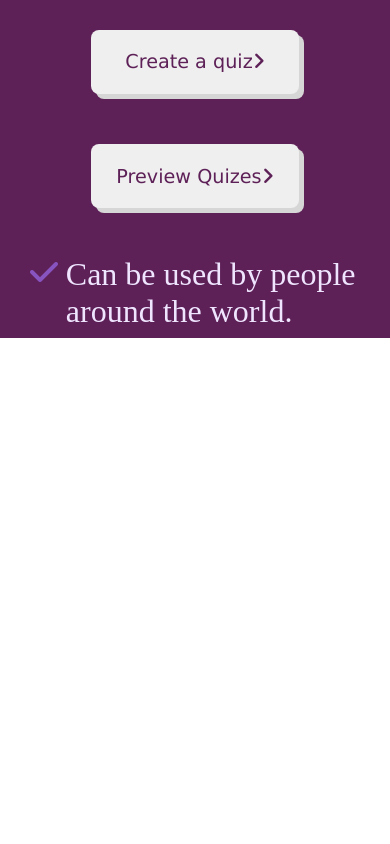
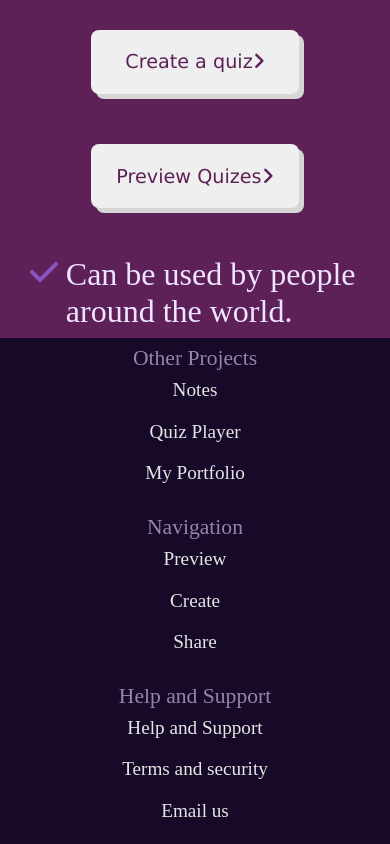
Before and after one commit to Wannacryy24/QuizMaker, a website built with Vite: page index.html in a window 390 px wide. Shown: the part 650-1494 px from the top of the page. Before the commit the page ends 988 px from the top, so only its background shows below. Built offline with nearby package versions, Linux system fonts and the light colour scheme; a web font is replaced by a local one.

Commit message:
added footer section

```diff
--- a/createQuiz.js
+++ b/createQuiz.js
@@ -13,7 +13,7 @@ export function createQuizClicked() {
                     <li class='home'>Home</li>
                     <li class='template'>Templates</li>
                     <li class='share'>share</li>
-                    <li class='defaultQuizes'>Aboutz</li>
+                    <li class='defaultQuizes'>About</li>
                 </ul>
             </div>
             <div class="rightHeaderDiv">
--- a/landingPage.js
+++ b/landingPage.js
@@ -32,8 +32,33 @@ export function landingFrontPage() {
                 <p class='usedBy'><i class="fa-solid fa-check"></i>Can be used by people around the world.</p>
             </div>
         </div>
+        <footer>
+        <div>
+            <span class='fs'>Other Projects</span>
+            <ul class='footerUl'>
+                <li>Notes</li>
+                <li>Quiz Player</li>
+                <li>My Portfolio</li>
+            </ul>
+        </div>
+        <div>
+            <span class='fs'>Navigation</span>
+            <ul class='footerUl'>
+                <li>Preview</li>
+                <li>Create</li>
+                <li>Share</li>
+            </ul>
+        </div>
+        <div>
+            <span class='fs'>Help and Support</span>
+            <ul class='footerUl'>
+                <li>Help and Support</li>
+                <li>Terms and security</li>
+                <li>Email us</li>
+            </ul>
+        </div>
+        </footer>
     `;
-
     document.querySelector(".createBtn").addEventListener("click", () => navigate('/create'));
     document.querySelector(".template").addEventListener("click", () => navigate('/templates'));
     document.querySelector("#previewQuiz").addEventListener("click", () => navigate('/templates'));
--- a/previewQuiz.js
+++ b/previewQuiz.js
@@ -86,8 +86,8 @@ export function previewQuiz(ind) {
                 <ul>
                     <li class='home'>Home</li>
                     <li class='template'>Templates</li>
+                    <li class='share'>Share</li>
                     <li class='defaultQuizes'>About</li>
-                    <li>Contact Us</li>
                 </ul>
             </div>
             <div class="rightHeaderDiv">
@@ -104,7 +104,7 @@ export function previewQuiz(ind) {
         </div></div>
 
     `;
-
+    document.querySelector(".share").addEventListener("click", () => shareViaAPI());
     lastQuiz.questionsArray.forEach(function(question, index) {
         var questionHTML = `
             <div class='QuestionInputDiv'>
--- a/style.css
+++ b/style.css
@@ -177,9 +177,6 @@ header {
   margin-top: 5vh;
   font-size: 1.2rem;
   padding-left: 1vw;
-  box-shadow: rgba(105, 229, 231, 0.25) 0px 30px 60px -12px inset, rgba(136, 36, 36, 0.3) 0px 18px 36px -18px inset;
-  border-style: none;
-  border-radius: .5rem;
 }
 
 #addQuestionBtn, #saveBtn, #newQuizBtn, #previewBtn {
@@ -192,14 +189,14 @@ header {
   font-size: 1.2rem;
   font-weight: 400;
   font-style: normal;
-  background-color: #6200ea; /* Deep Purple */
+  background-color: #dac8f9; /* Deep Purple */
   color: #fff;
   margin-top: 1vh;
   margin-bottom: 1vh;
   box-shadow: rgba(0, 0, 0, 0.17) 0px -23px 25px 0px inset, rgba(0, 0, 0, 0.15) 0px -36px 30px 0px inset, rgba(0, 0, 0, 0.1) 0px -79px 40px 0px inset, rgba(0, 0, 0, 0.06) 0px 2px 1px, rgba(0, 0, 0, 0.09) 0px 4px 2px, rgba(0, 0, 0, 0.09) 0px 8px 4px, rgba(0, 0, 0, 0.09) 0px 16px 8px, rgba(0, 0, 0, 0.09) 0px 32px 16px;
 }
 #addQuestionBtn:hover{
-  background-color: #3700b3;
+  background-color:#780f8d96 ;
 }
 
 .previewBtnHide{
@@ -228,13 +225,13 @@ header {
 }
 
 #saveBtn, #newQuizBtn {
-  background-color: antiquewhite;
-  color: #5d2057;
+  background-color: #8854C0;
+  color: #efe5ff;
 }
 
 #previewBtn {
-  background-color: greenyellow;
-  color: black;
+  background-color: #5D2057;
+  color: white;
 }
 
 .optionInput {
@@ -261,9 +258,6 @@ header {
   margin-top: 5vh;
   font-size: 1rem;
   padding-left: 1vw;
-  box-shadow: rgba(56, 59, 130, 0.461) 0px 30px 60px -12px inset, rgba(136, 36, 36, 0.3) 0px 18px 36px -18px inset;
-  border-style: none;
-  border-radius: .5rem;
 }
 
 .questionNoSpan{
@@ -550,9 +544,36 @@ border-radius: 50%;
   position: absolute;
   bottom: 2vh;
 }
+footer{
+  background-color: #160A28;
+  display: flex;
+  justify-content: space-around;
+  height: 28vh;
+}
 
+footer div{
+  display: flex;
+  flex-direction: column;
+  justify-content: center;
+}
+.fs{
+  color:#9684AD;
+  font-size: 1.35rem;
+  margin-bottom: 10%;
+}
 
-
+.footerUl{
+  color: rgb(232, 229, 229);
+  display: flex;
+  flex-direction: column;
+}
+.footerUl li{
+  margin-bottom: 5%;
+  font-size: 1.2rem;
+}
+.footerUl li:hover{
+cursor: pointer;
+}
 @media only screen and (max-width: 600px) {
 .login{
   display: none;
@@ -600,7 +621,6 @@ border-radius: 50%;
   height: 1.5rem;
   width: 6rem;
   font-size: 10px;
-
 }
 .optionInput{
   width: 80%;
@@ -660,4 +680,26 @@ border-radius: 50%;
   width: 15vh;
   font-size: x-small;
 }
+footer{
+  display: flex;
+  flex-direction: column;
+  height: 100%;
+  justify-content: center;
 }
+
+footer div span{
+  display: flex;
+  justify-content: center;
+}
+footer div ul li{
+  display: flex;
+  justify-content: center;
+}
+footer div ul{
+  margin-bottom: .2rem;
+}
+.fs{
+  margin-bottom: 0px;
+  padding: .5rem;
+}
+}
```
